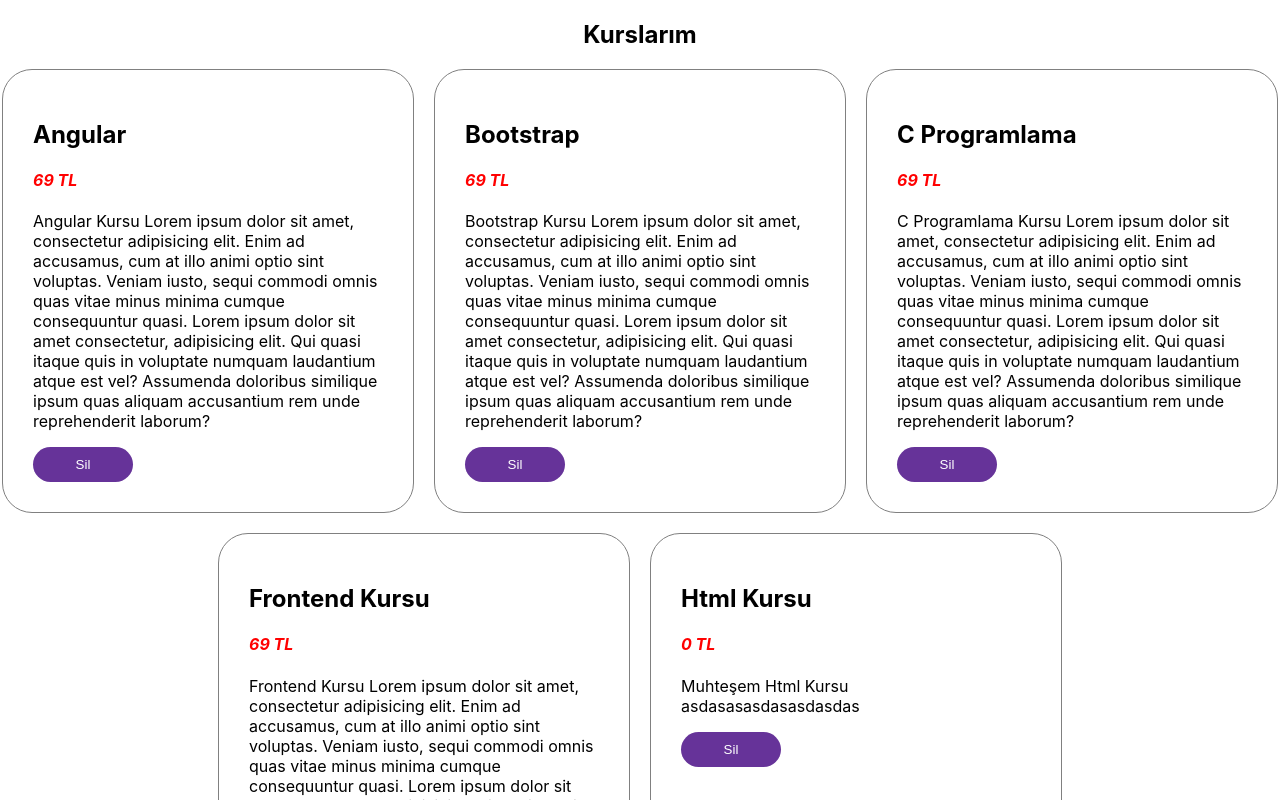
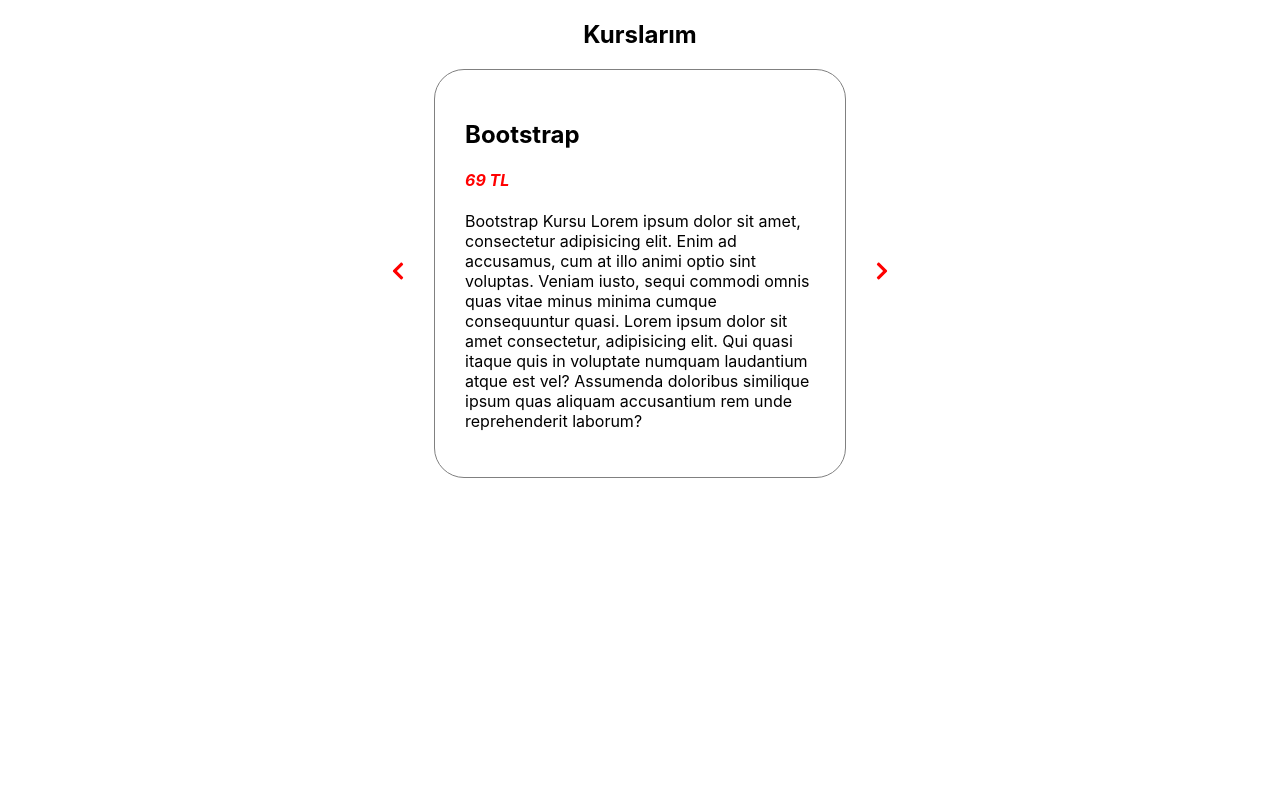
Before and after one commit to ibayrakli/react, a React (Create React App) app in the folder kurslarim/kurslarim/: page / in a window 1280 px wide. Shown: the top 800 px of the page. Built offline with nearby package versions, Linux system fonts and the light colour scheme; data requests are answered from the project's data file.

Commit message:
lesson 39, single card and icons

```diff
--- a/kurslarim/kurslarim/package.json
+++ b/kurslarim/kurslarim/package.json
@@ -10,6 +10,7 @@
     "json-server": "^1.0.0-beta.3",
     "react": "^18.3.1",
     "react-dom": "^18.3.1",
+    "react-icons": "^5.3.0",
     "react-scripts": "5.0.1",
     "web-vitals": "^2.1.4"
   },
--- a/kurslarim/kurslarim/src/App.css
+++ b/kurslarim/kurslarim/src/App.css
@@ -36,3 +36,10 @@
 .refreshDiv {
   text-align: center;
 }
+
+.prevNextBtn {
+  border: none;
+  background-color: white;
+  font-size: 20px;
+  color: red;
+}
--- a/kurslarim/kurslarim/src/Courses.js
+++ b/kurslarim/kurslarim/src/Courses.js
@@ -1,6 +1,12 @@
 import Course from "./Course";
+import { useState } from "react";
+import { FaChevronLeft, FaChevronRight } from "react-icons/fa";
 
 function Courses({ courses, removeCourse }) {
+  const [index, setIndex] = useState(1);
+
+  const { content, title, price } = courses[index];
+
   return (
     <div className="courseMainDiv">
       <div>
@@ -8,7 +14,22 @@
       </div>
 
       <div className="cardDiv">
-        {courses.map((course) => {
+        <button className="prevNextBtn">
+          <FaChevronLeft />
+        </button>
+        <div className="card">
+          <div className="cardTitlePrice">
+            <h2 className="cardTitle">{title}</h2>
+            <h4 className="cardPrice">{price} TL</h4>
+          </div>
+          <p>{content}</p>
+        </div>
+
+        <button className="prevNextBtn">
+          <FaChevronRight />
+        </button>
+
+        {/* {courses.map((course) => {
           return (
             <Course
               key={course.id}
@@ -16,7 +37,7 @@
               removeOneCourse={removeCourse}
             />
           );
-        })}
+        })} */}
       </div>
     </div>
   );
```
Also changed, not shown: 1 other file (tests, documents, lock files or other folders).
